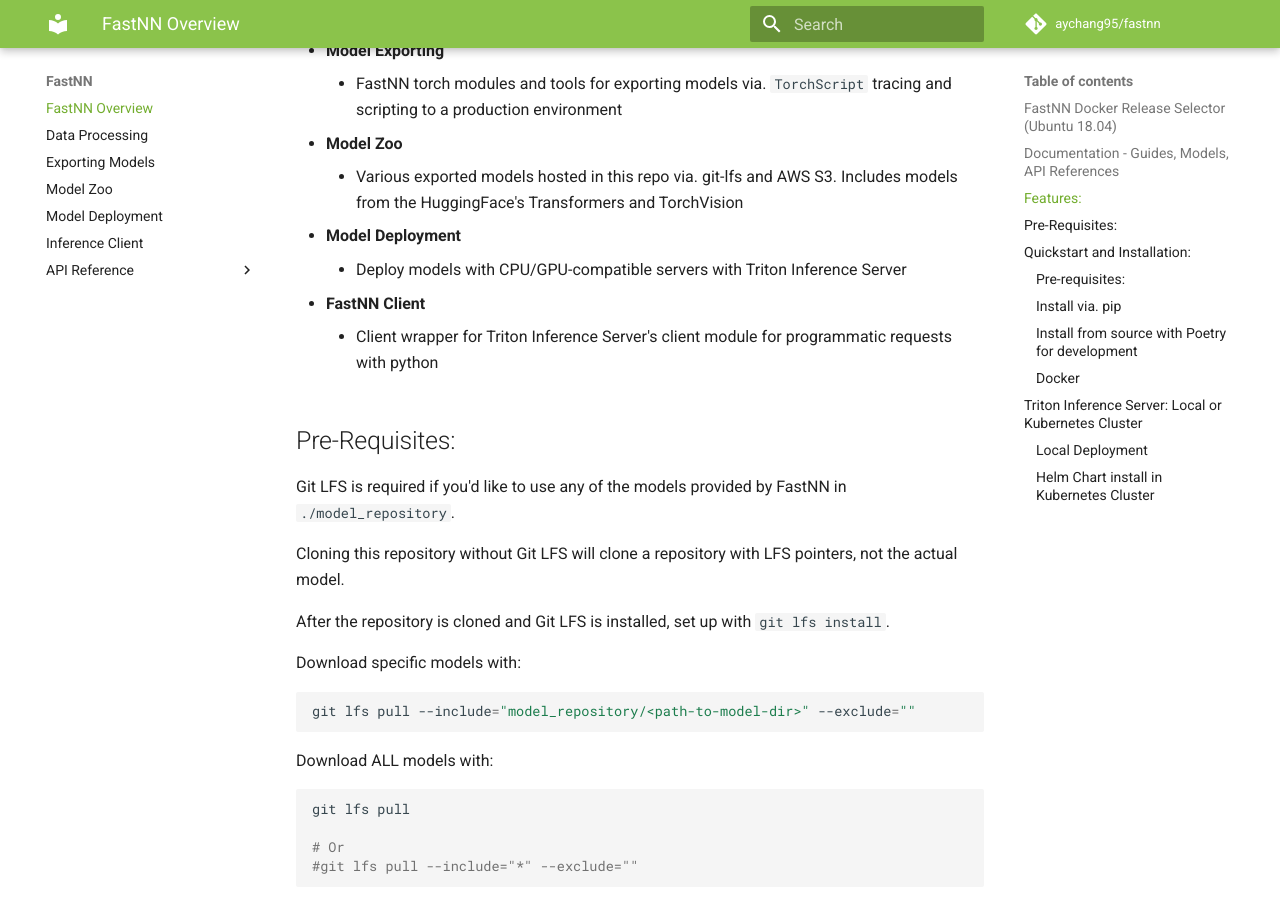
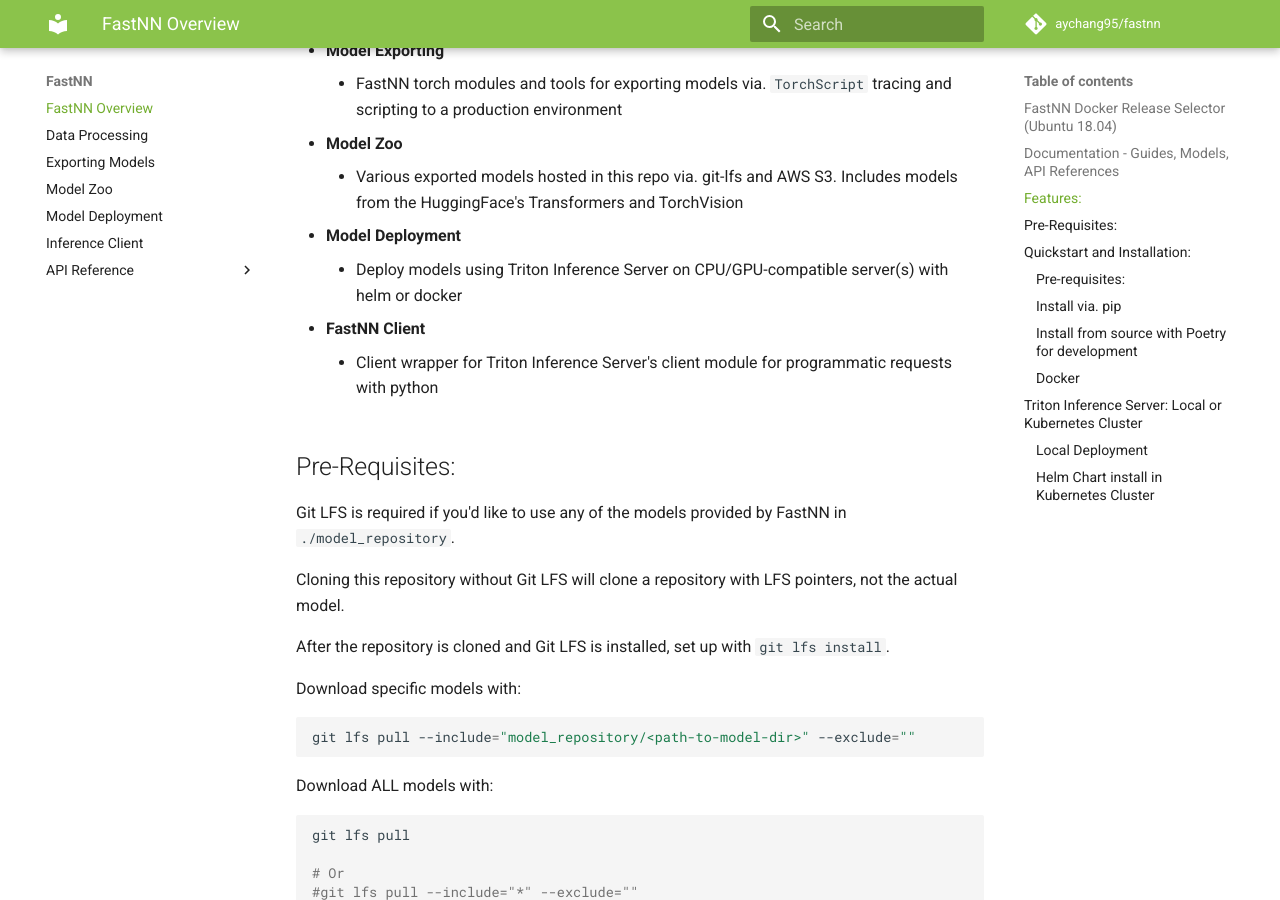
Before and after one commit to aychang95/fastnn, an MkDocs documentation site: the page built from docs/index.md, in a window 1280 px wide and 900 px high, scrolled down 818 px. Built offline with MkDocs 1.6.1 and Material for MkDocs 9.7.7, drawn with Linux system fonts in a browser that asks for light colours; comment, search, counter and statistics services are not loaded.

```diff
--- a/docs/index.md
+++ b/docs/index.md
@@ -113,7 +113,7 @@ A framework for deploying serializable and optimizable neural net models at scal
     - Various exported models hosted in this repo via. git-lfs and AWS S3. Includes models from the HuggingFace's Transformers and
     TorchVision
   - **Model Deployment**
-    - Deploy models with CPU/GPU-compatible servers with Triton Inference Server
+    - Deploy models using Triton Inference Server on CPU/GPU-compatible server(s) with helm or docker
   - **FastNN Client**
     - Client wrapper for Triton Inference Server's client module for programmatic requests with python
 
```
Also changed, not shown: README.md (+1 -1 lines).
